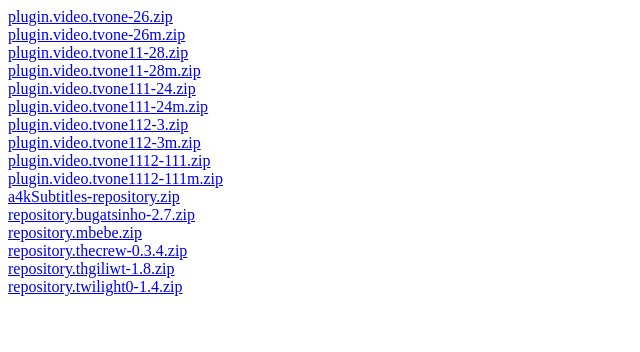
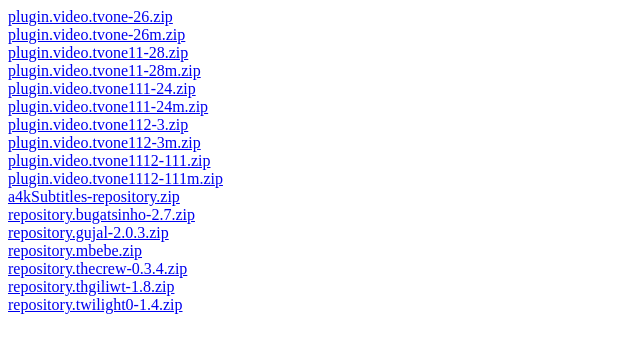
Before and after one commit to gamicoulas/repo, a plain HTML site: page index.html in a window 1280 px wide. Shown: the whole page, without its empty margins (0-640 px from the left). Drawn offline with Linux system fonts and the light colour scheme.

Commit message:
Update index.html

```diff
--- a/index.html
+++ b/index.html
@@ -10,6 +10,7 @@
 <a href="plugin.video.tvone1112-111m.zip">plugin.video.tvone1112-111m.zip</a><br>
 <a href="a4kSubtitles-repository.zip">a4kSubtitles-repository.zip</a><br>
 <a href="repository.bugatsinho-2.7.zip">repository.bugatsinho-2.7.zip</a><br>
+<a href="repository.gujal-2.0.3.zip">repository.gujal-2.0.3.zip</a><br>
 <a href="repository.mbebe.zip">repository.mbebe.zip</a><br>
 <a href="repository.thecrew-0.3.4.zip">repository.thecrew-0.3.4.zip</a><br>
 <a href="repository.thgiliwt-1.8.zip">repository.thgiliwt-1.8.zip</a><br>
```
